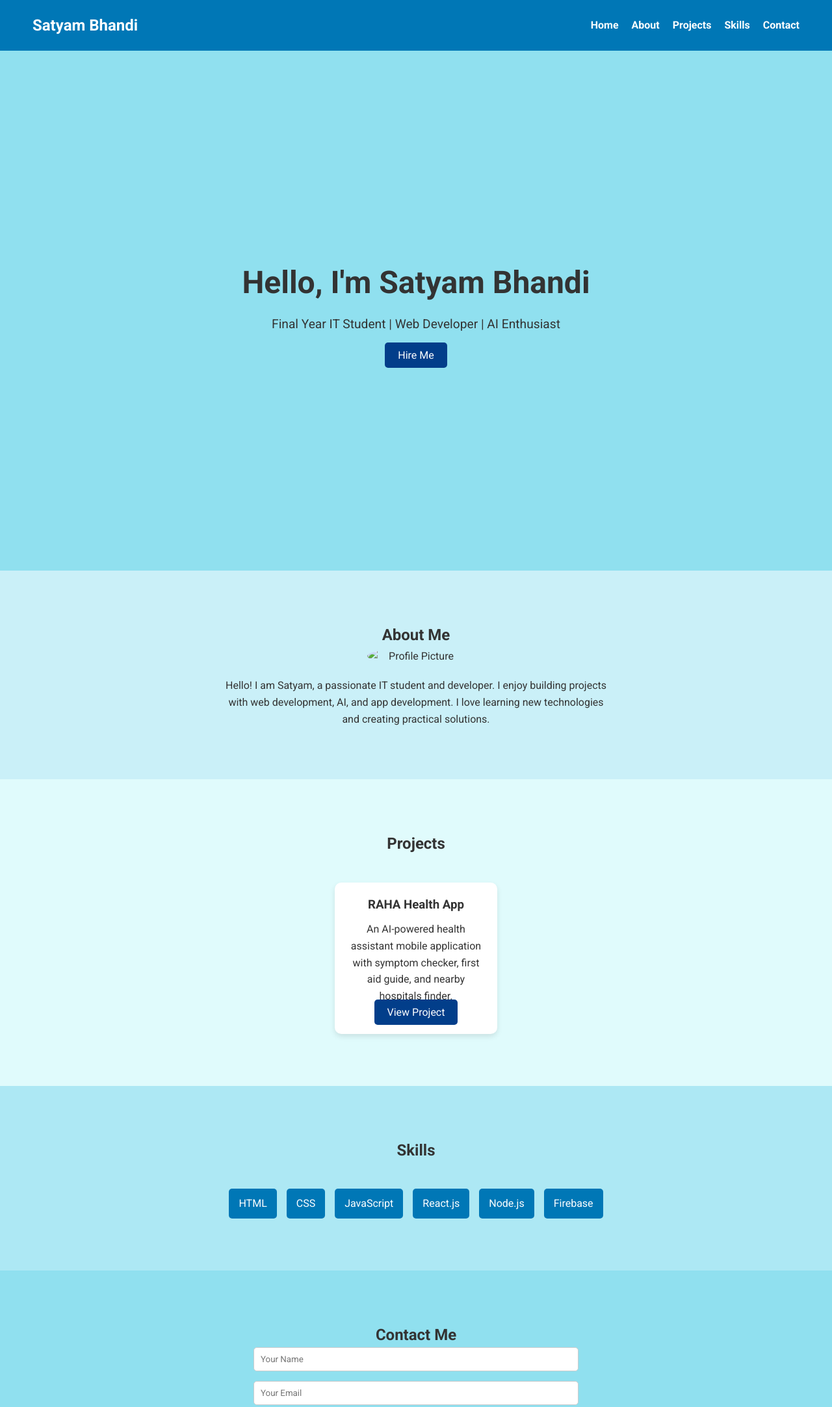
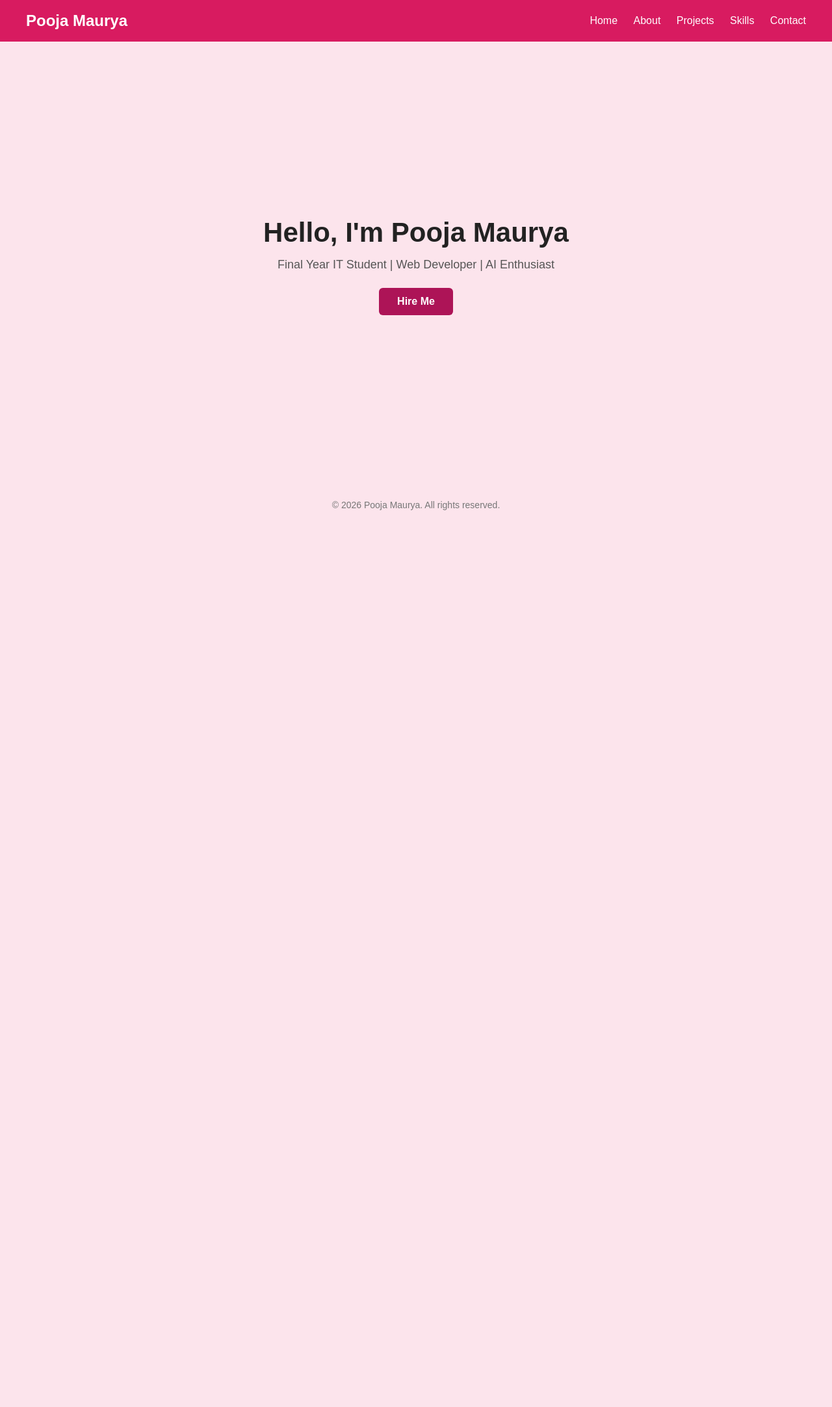
Before and after one commit to guddim9594-cyber/portfolio1, a plain HTML site: page index.html in a window 1280 px wide. Shown: the top 2165 px of the page at 65% size. After the commit the page ends 800 px from the top, so only its background shows below. Drawn offline with Linux system fonts and the light colour scheme.

Commit message:
Update design and name to Pooja Maurya

```diff
--- a/index.html
+++ b/index.html
@@ -3,73 +3,29 @@
 <head>
     <meta charset="UTF-8">
     <meta name="viewport" content="width=device-width, initial-scale=1.0">
-    <title>Satyam Bhandi | Portfolio</title>
+    <title>Pooja Maurya | Portfolio</title>
     <link rel="stylesheet" href="style.css">
-    <link href="https://fonts.googleapis.com/css2?family=Roboto:wght@400;700&display=swap" rel="stylesheet">
 </head>
 <body>
-    <nav>
-        <div class="logo">Satyam Bhandi</div>
-        <ul>
-            <li><a href="#home">Home</a></li>
-            <li><a href="#about">About</a></li>
-            <li><a href="#projects">Projects</a></li>
-            <li><a href="#skills">Skills</a></li>
-            <li><a href="#contact">Contact</a></li>
-        </ul>
-    </nav>
+    <header class="navbar">
+        <div class="logo">Pooja Maurya</div>
+        <nav>
+            <a href="#home">Home</a>
+            <a href="#about">About</a>
+            <a href="#projects">Projects</a>
+            <a href="#skills">Skills</a>
+            <a href="#contact">Contact</a>
+        </nav>
+    </header>
 
-    <section id="home">
-        <div class="home-content">
-            <h1>Hello, I'm Satyam Bhandi</h1>
-            <p>Final Year IT Student | Web Developer | AI Enthusiast</p>
-            <a href="#contact" class="btn">Hire Me</a>
-        </div>
-    </section>
-
-    <section id="about">
-        <h2>About Me</h2>
-        <div class="about-container">
-            <img src="profile.png" alt="Profile Picture">
-            <p>Hello! I am Satyam, a passionate IT student and developer. I enjoy building projects with web development, AI, and app development. I love learning new technologies and creating practical solutions.</p>
-        </div>
-    </section>
-
-    <section id="projects">
-        <h2>Projects</h2>
-        <div class="projects-container">
-            <div class="project-card">
-                <h3>RAHA Health App</h3>
-                <p>An AI-powered health assistant mobile application with symptom checker, first aid guide, and nearby hospitals finder.</p>
-                <a href="#" class="btn">View Project</a>
-            </div>
-        </div>
-    </section>
-
-    <section id="skills">
-        <h2>Skills</h2>
-        <div class="skills-container">
-            <div class="skill">HTML</div>
-            <div class="skill">CSS</div>
-            <div class="skill">JavaScript</div>
-            <div class="skill">React.js</div>
-            <div class="skill">Node.js</div>
-            <div class="skill">Firebase</div>
-        </div>
-    </section>
-
-    <section id="contact">
-        <h2>Contact Me</h2>
-        <form>
-            <input type="text" placeholder="Your Name" required>
-            <input type="email" placeholder="Your Email" required>
-            <textarea placeholder="Your Message" required></textarea>
-            <button type="submit">Send Message</button>
-        </form>
+    <section id="home" class="hero">
+        <h1>Hello, I'm Pooja Maurya</h1>
+        <p>Final Year IT Student | Web Developer | AI Enthusiast</p>
+        <a href="#contact" class="btn">Hire Me</a>
     </section>
 
     <footer>
-        <p>&copy; 2025 Satyam Bhandi. All rights reserved.</p>
+        <p>&copy; 2026 Pooja Maurya. All rights reserved.</p>
     </footer>
 </body>
 </html>
--- a/style.css
+++ b/style.css
@@ -2,186 +2,81 @@
     margin: 0;
     padding: 0;
     box-sizing: border-box;
-    font-family: 'Roboto', sans-serif;
+    font-family: Arial, sans-serif;
 }
 
 body {
-    line-height: 1.6;
+    background-color: #fce4ec; /* Light pink background */
     color: #333;
+    display: flex;
+    flex-direction: column;
+    min-height: 100vh;
 }
 
-a {
-    text-decoration: none;
-    color: inherit;
-}
-
-nav {
+.navbar {
+    background-color: #d81b60; /* Dark pink header */
+    color: white;
+    padding: 18px 40px;
     display: flex;
     justify-content: space-between;
     align-items: center;
-    padding: 20px 50px;
-    background: #0077b6;
-    color: white;
-    position: sticky;
-    top: 0;
 }
 
-nav ul {
-    list-style: none;
-    display: flex;
-}
-
-nav ul li {
-    margin-left: 20px;
-}
-
-nav ul li a {
-    color: white;
+.navbar .logo {
+    font-size: 24px;
     font-weight: bold;
 }
 
-nav .logo {
-    font-size: 1.5rem;
-    font-weight: bold;
+.navbar nav a {
+    color: white;
+    text-decoration: none;
+    margin-left: 20px;
+    font-weight: 500;
 }
 
-#home {
+.navbar nav a:hover {
+    text-decoration: underline;
+}
+
+.hero {
+    flex: 1;
     display: flex;
+    flex-direction: column;
     justify-content: center;
     align-items: center;
-    height: 100vh;
-    background: #90e0ef;
     text-align: center;
+    padding: 40px 20px;
 }
 
-#home h1 {
-    font-size: 3rem;
-    margin-bottom: 10px;
+.hero h1 {
+    font-size: 42px;
+    margin-bottom: 15px;
+    color: #222;
 }
 
-#home p {
-    font-size: 1.2rem;
-    margin-bottom: 20px;
+.hero p {
+    font-size: 18px;
+    color: #555;
+    margin-bottom: 25px;
 }
 
 .btn {
-    padding: 10px 20px;
-    background: #023e8a;
+    background-color: #ad1457; /* Deep pink button */
     color: white;
-    border: none;
-    border-radius: 5px;
-    cursor: pointer;
+    padding: 12px 28px;
+    text-decoration: none;
+    border-radius: 6px;
+    font-weight: bold;
+    transition: 0.3s;
 }
 
 .btn:hover {
-    background: #0077b6;
-}
-
-#about {
-    padding: 80px 50px;
-    background: #caf0f8;
-    text-align: center;
-}
-
-.about-container {
-    display: flex;
-    flex-direction: column;
-    align-items: center;
-}
-
-.about-container img {
-    width: 150px;
-    border-radius: 50%;
-    margin-bottom: 20px;
-}
-
-#about p {
-    max-width: 600px;
-}
-
-#projects {
-    padding: 80px 50px;
-    background: #e0fbfc;
-    text-align: center;
-}
-
-.projects-container {
-    display: flex;
-    flex-wrap: wrap;
-    justify-content: center;
-    gap: 20px;
-    margin-top: 40px;
-}
-
-.project-card {
-    background: white;
-    padding: 20px;
-    border-radius: 10px;
-    width: 250px;
-    box-shadow: 0 4px 8px rgba(0,0,0,0.1);
-}
-
-.project-card h3 {
-    margin-bottom: 10px;
-}
-
-#skills {
-    padding: 80px 50px;
-    background: #ade8f4;
-    text-align: center;
-}
-
-.skills-container {
-    display: flex;
-    flex-wrap: wrap;
-    justify-content: center;
-    gap: 15px;
-    margin-top: 40px;
-}
-
-.skill {
-    background: #0077b6;
-    color: white;
-    padding: 10px 15px;
-    border-radius: 5px;
-}
-
-#contact {
-    padding: 80px 50px;
-    background: #90e0ef;
-    text-align: center;
-}
-
-#contact form {
-    max-width: 500px;
-    margin: auto;
-    display: flex;
-    flex-direction: column;
-    gap: 15px;
-}
-
-#contact input, #contact textarea {
-    padding: 10px;
-    border-radius: 5px;
-    border: 1px solid #ccc;
-}
-
-#contact button {
-    padding: 10px;
-    background: #023e8a;
-    color: white;
-    border: none;
-    border-radius: 5px;
-    cursor: pointer;
-}
-
-#contact button:hover {
-    background: #0077b6;
+    background-color: #880e4f;
 }
 
 footer {
-    padding: 20px;
-    background: #0077b6;
-    color: white;
     text-align: center;
+    padding: 15px;
+    color: #777;
+    font-size: 14px;
 }
```
